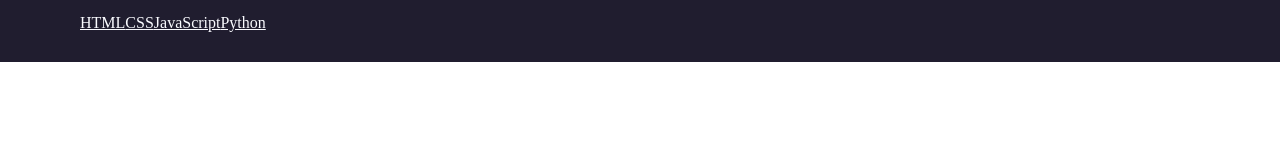
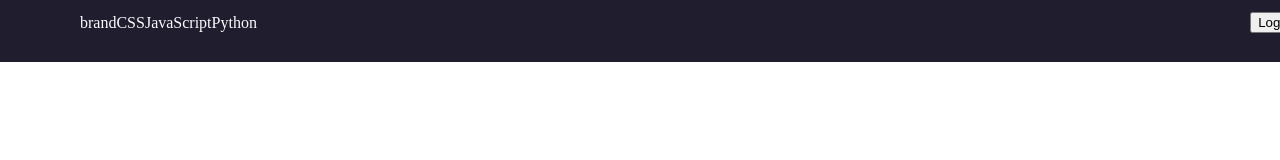
Before and after one commit to riandroraul/test-satu-ilmu, a React (Create React App) app in the folder test-frontend/: page / in a window 1280 px wide. Shown: the top 160 px of the page. Built offline with nearby package versions, Linux system fonts and the light colour scheme.

Commit message:
update backend

```diff
--- a/test-frontend/src/assets/css/navbar.css
+++ b/test-frontend/src/assets/css/navbar.css
@@ -23,4 +23,10 @@
   font-weight: 400;
   font-size: 16px;
   line-height: 140%;
+  text-decoration: none;
+  align-items: center;
 }
+
+.container nav button {
+  float: right;
+}
--- a/test-frontend/src/components/Navbar.jsx
+++ b/test-frontend/src/components/Navbar.jsx
@@ -5,10 +5,12 @@ const Navbar = () => {
   return (
     <div className="container">
       <nav>
-        <a href="/html/">HTML</a>
+        <a href="/html/">brand</a>
         <a href="/css/">CSS</a>
         <a href="/js/">JavaScript</a>
         <a href="/python/">Python</a>
+        <button>Sign up</button>
+        <button>Login</button>
       </nav>
     </div>
   );
```
